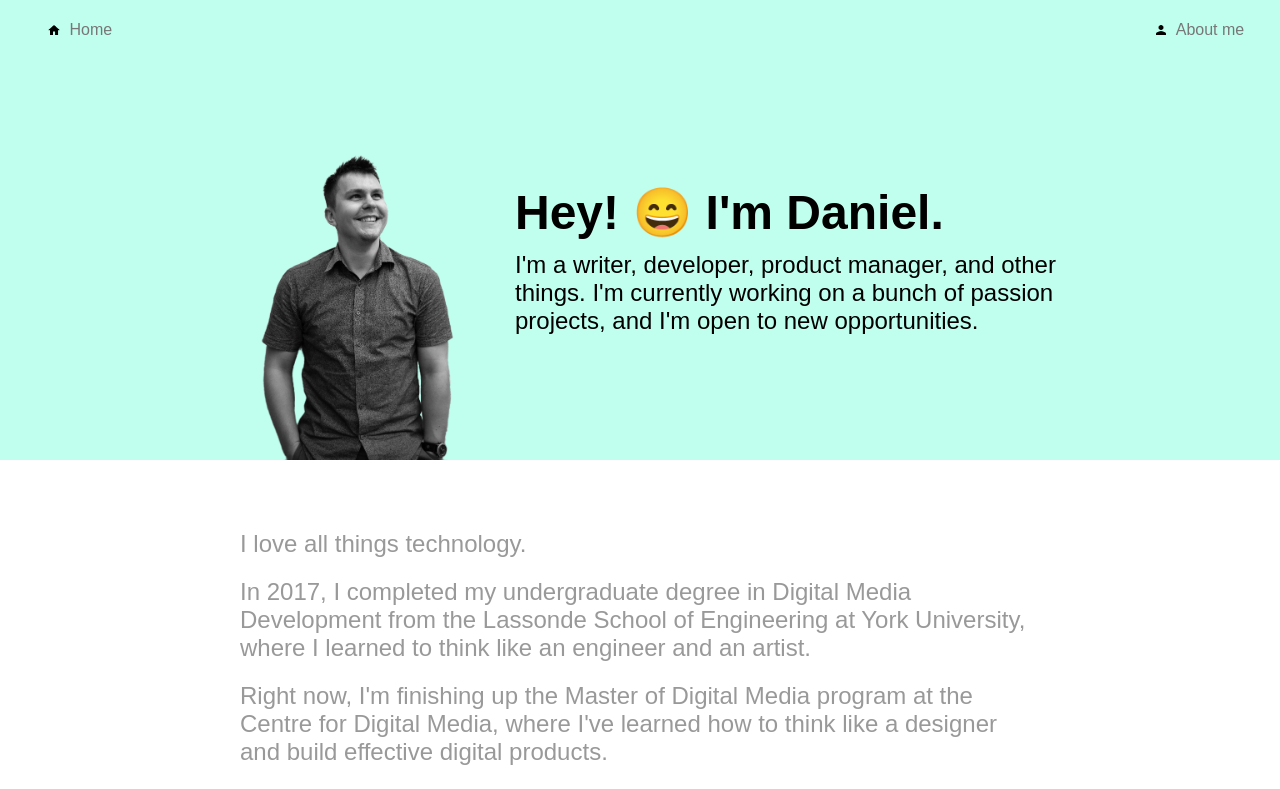
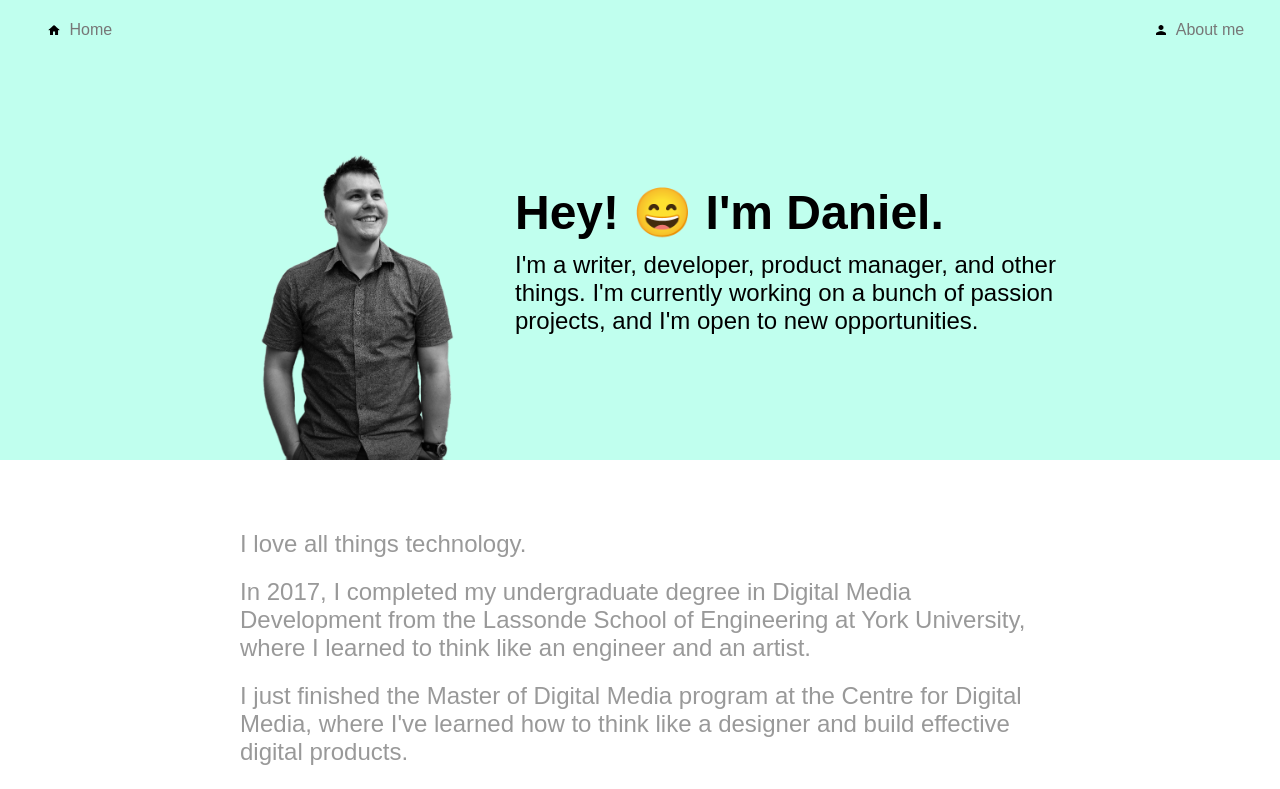
Before and after one commit to danielcolinjames/dcj.dev, a React (Create React App) app: page /about in a window 1280 px wide. Shown: the top 789 px of the page. Built offline with nearby package versions, Linux system fonts and the light colour scheme; a web font is replaced by a local one.

Commit message:
Change text on about page

```diff
--- a/src/Components/AboutSection.js
+++ b/src/Components/AboutSection.js
@@ -24,7 +24,7 @@ export default () => {
                         In 2017, I completed my undergraduate degree in Digital Media Development from the Lassonde School of Engineering at York University, where I learned to think like an engineer and an artist.
                     </BodyText>
                     <BodyText>
-                        Right now, I'm finishing up the Master of Digital Media program at the Centre for Digital Media, where I've learned how to think like a designer and build effective digital products.
+                        I just finished the Master of Digital Media program at the Centre for Digital Media, where I've learned how to think like a designer and build effective digital products.
                     </BodyText>
                     <BodyText>
                         I'm endlessly curious about how things work, and I love nothing more than designing and building new things.
@@ -44,6 +44,7 @@ export default () => {
                         buttonColour={"#c0ffee"} >
                         My resume
                     </BodyButton>
+
                 </MainContentContainer>
             </ContentBackground>
         </Fragment>
```
